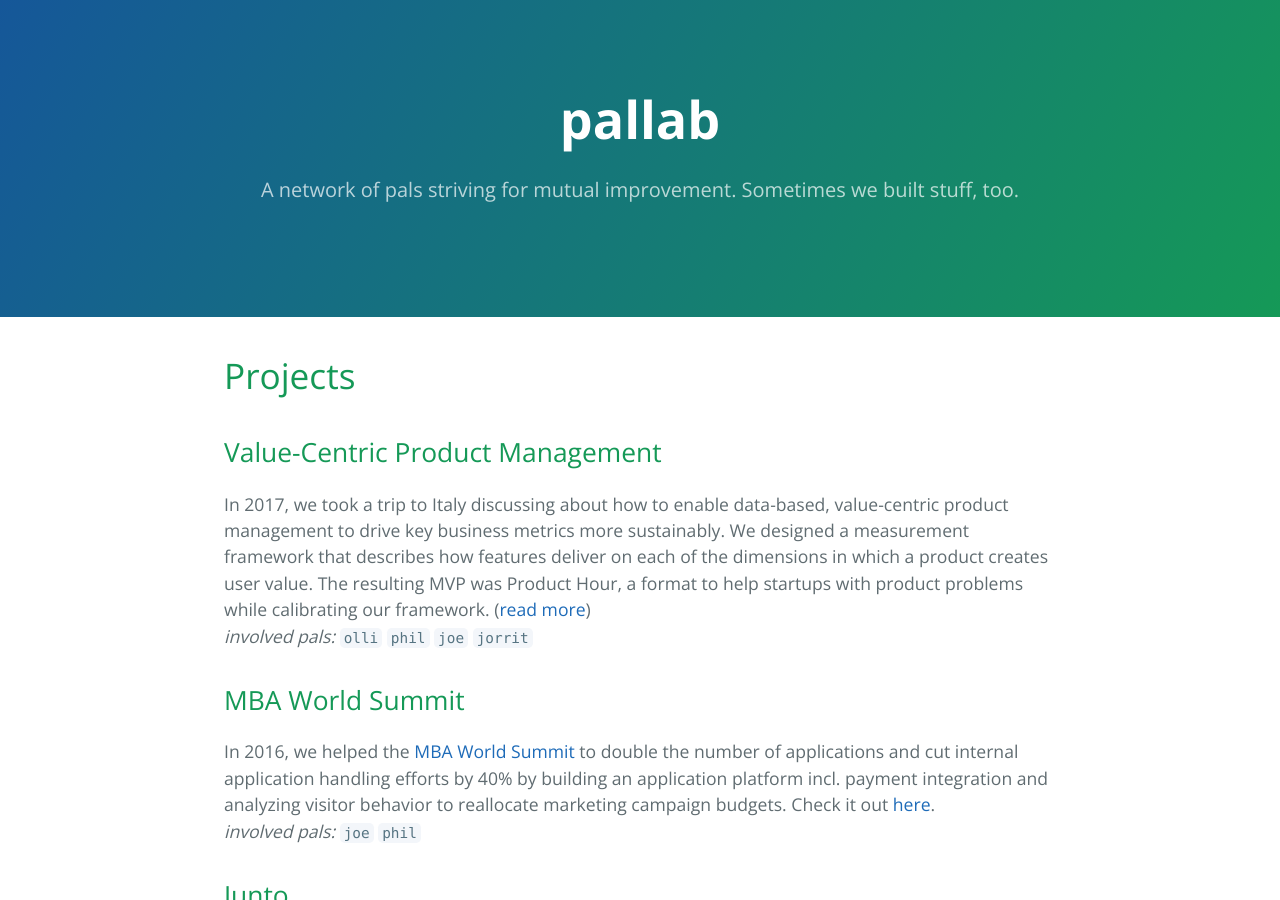
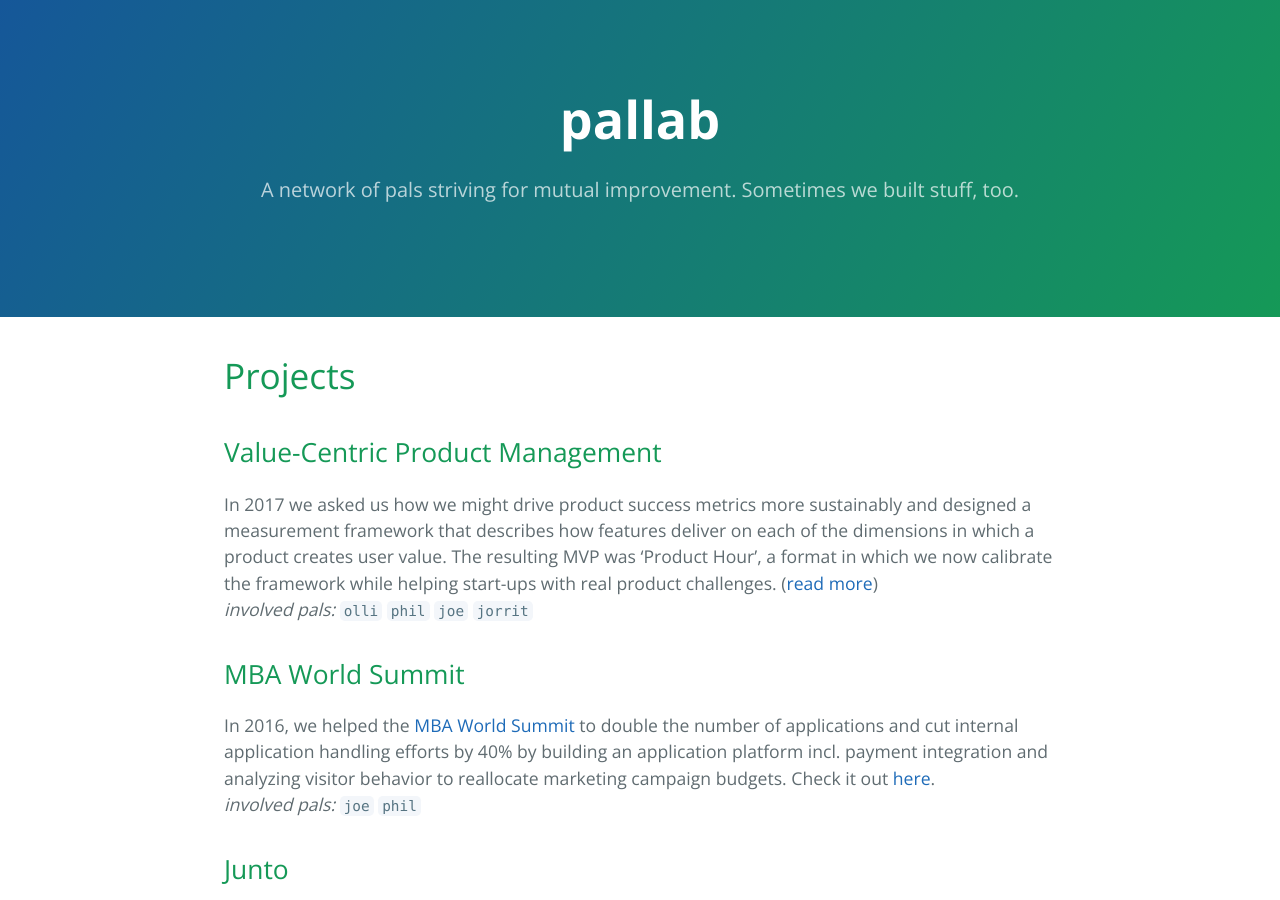
Before and after one commit to pal-lab/pal-lab.github.io, a Jekyll site: the page built from index.md, in a window 1280 px wide and 900 px high. Built offline with Jekyll 4.4.1, drawn with Linux system fonts in a browser that asks for light colours; our own code applies the rules of GitHub Pages for plain Markdown files.

Commit message:
editorial

```diff
--- a/index.md
+++ b/index.md
@@ -7,7 +7,7 @@ layout: default
 
 ## [](#header-2)Value-Centric Product Management
 
-In 2017, we took a trip to Italy discussing about how to enable data-based, value-centric product management to drive key business metrics more sustainably. We designed a measurement framework that describes how features deliver on each of the dimensions in which a product creates user value. The resulting MVP was Product Hour, a format to help startups with product problems while calibrating our framework. ([read more](http://vcpm.org/))
+In 2017 we asked us how we might drive product success metrics more sustainably and designed a measurement framework that describes how features deliver on each of the dimensions in which a product creates user value. The resulting MVP was 'Product Hour', a format in which we now calibrate the framework while helping start-ups with real product challenges. ([read more](http://vcpm.org/))
 _involved pals:_ `olli` `phil` `joe` `jorrit`
 
 ## [](#header-2)MBA World Summit
```
